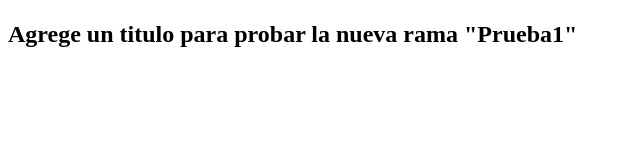
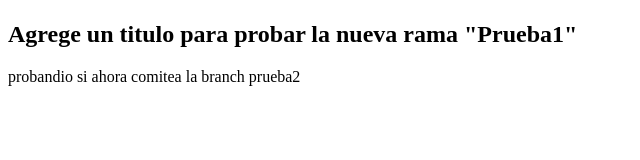
Before and after one commit to SeViC18/git-cac-sevic, a plain HTML site: page index.html in a window 1280 px wide. Shown: the whole page, without its empty margins (0-640 px from the left). Drawn offline with Linux system fonts and the light colour scheme.

Commit message:
commiteando la branchg prueba 2

```diff
--- a/index.html
+++ b/index.html
@@ -9,5 +9,6 @@
 <body>
     <h1></h1>
     <h2>Agrege un titulo para probar la nueva rama "Prueba1"</h2>
+    <p>probandio si ahora comitea la branch prueba2</p>
 </body>
 </html>
```
